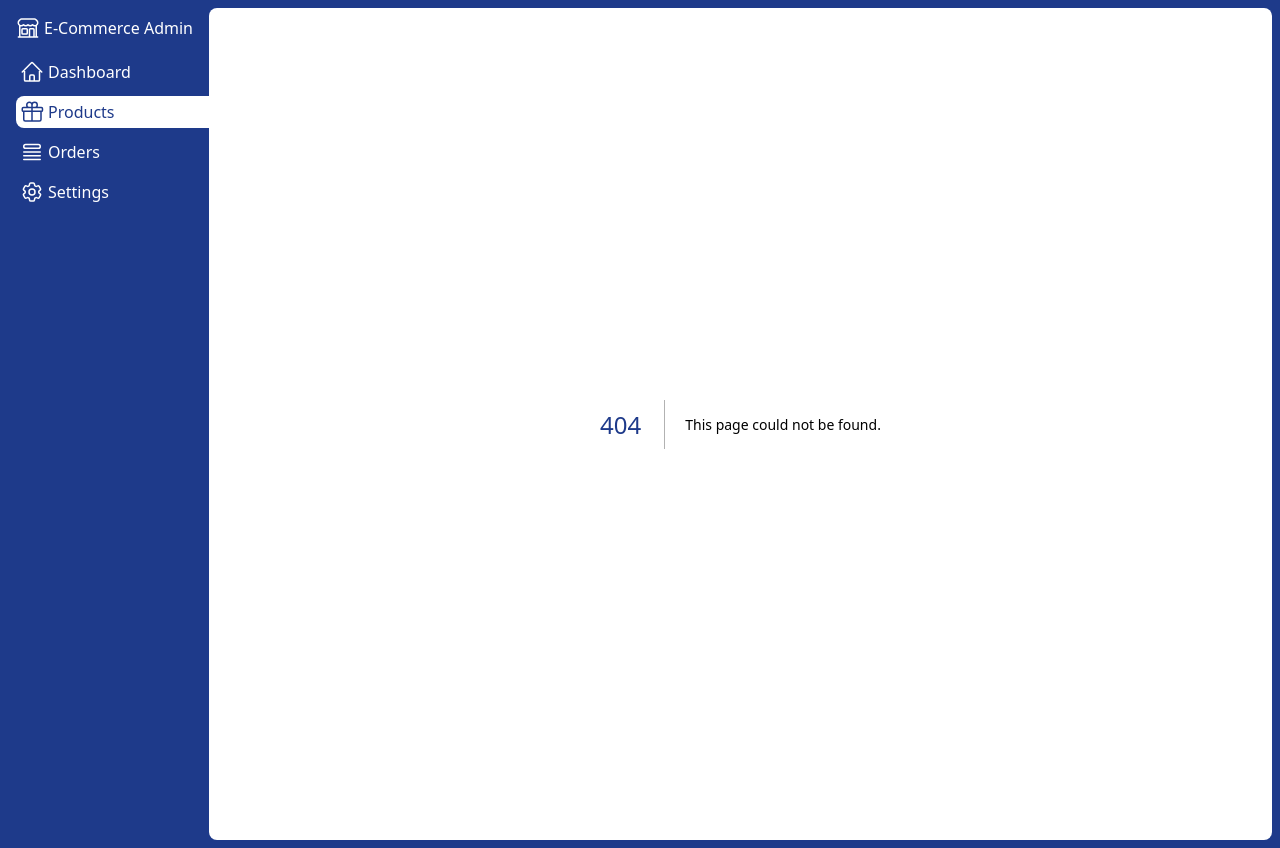
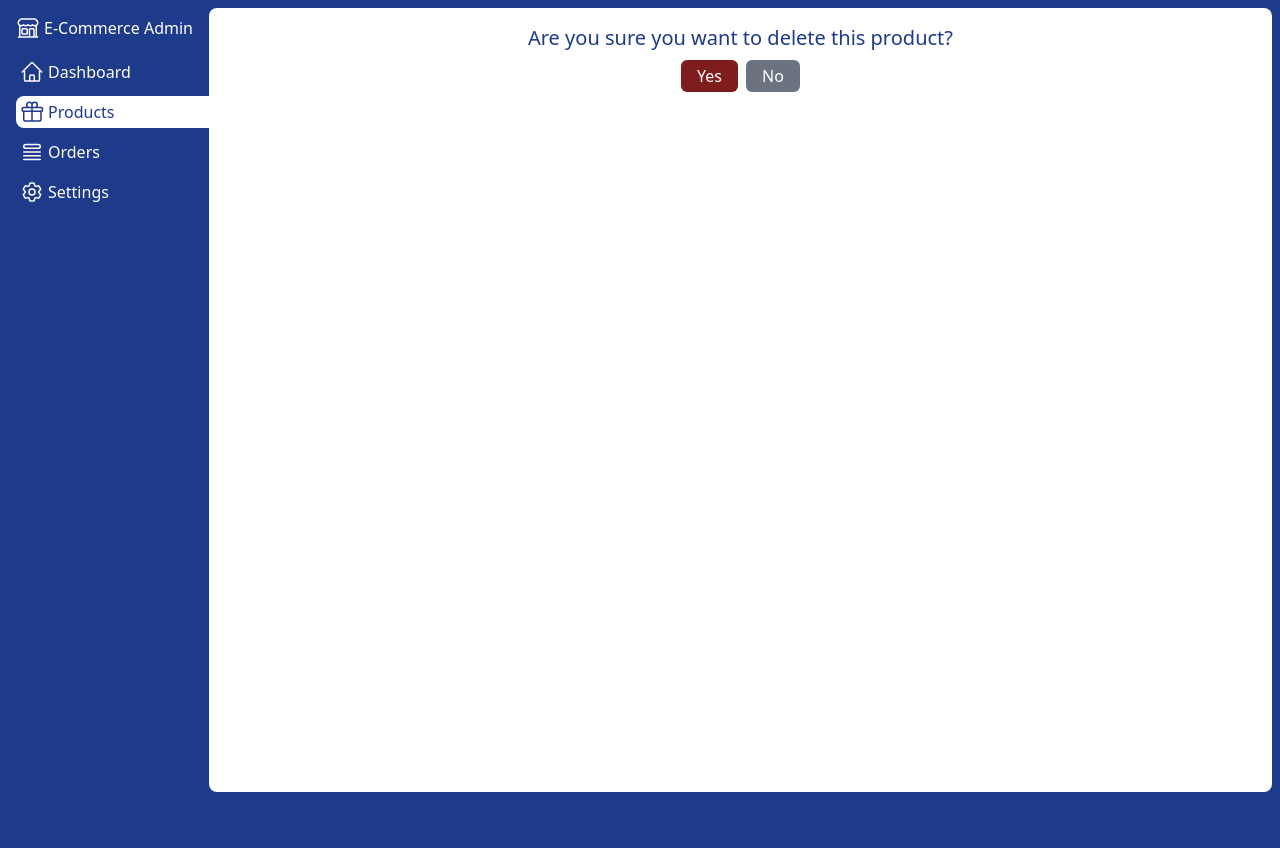
Before and after one commit to jevoncochran/ecommerce-admin, a Next.js app: page /products/delete/1 in a window 1280 px wide. Before the commit this address had no page. After the commit the page ends 800 px from the top, so only its background shows below. Built offline with nearby package versions, Linux system fonts and the light colour scheme; no server answers; the database is empty.

Commit message:
delete product

```diff
--- a/src/app/(home)/page.tsx
+++ b/src/app/(home)/page.tsx
@@ -6,8 +6,6 @@ import Image from "next/image";
 
 export default function Home() {
   const { data: session } = useSession();
-
-  console.log(session);
 
   if (!session)
     return (
--- a/src/app/api/products/[id]/route.ts
+++ b/src/app/api/products/[id]/route.ts
@@ -9,7 +9,6 @@ export async function GET(req: Request, { params }: Params) {
   const { id } = params;
   const product = await Product.findById(id);
 
-  console.log(product);
   return new Response(JSON.stringify(product), { status: 200 });
 }
 
@@ -27,3 +26,12 @@ export async function PUT(req: Request, { params }: Params) {
 
   return new Response(JSON.stringify(product), { status: 201 });
 }
+
+export async function DELETE(req: Request, { params }: Params) {
+  await mongooseConnect();
+
+  const { id } = params;
+
+  await Product.deleteOne({ _id: id });
+  return new Response(JSON.stringify(true), { status: 200 });
+}
--- a/src/app/globals.css
+++ b/src/app/globals.css
@@ -39,5 +39,18 @@ table.basic tr td {
 }
 
 table.basic button {
-  @apply bg-blue-900 text-white text-sm py-1 px-2 rounded-md inline-flex gap-1;
+  @apply bg-blue-900 text-white text-sm py-1 px-2 rounded-md inline-flex gap-1 mr-1;
 }
+
+.btn-red {
+  @apply bg-red-900 text-white;
+}
+
+.btn-default {
+  @apply bg-gray-500 text-white;
+}
+
+.btn-red,
+.btn-default {
+  @apply px-4 py-1 rounded-md;
+}
--- /dev/null
+++ b/src/app/products/delete/[id]/page.tsx
@@ -0,0 +1,59 @@
+"use client";
+
+import { useState, useEffect } from "react";
+import { useRouter } from "next/navigation";
+import { ExistingProduct, ToastType } from "@/types";
+import axios from "axios";
+import { notify } from "@/utils/notify";
+import { ToastContainer } from "react-toastify";
+
+const DeleteProductPage = ({ params }: { params: { id: string } }) => {
+  const router = useRouter();
+
+  const { id } = params;
+
+  const [product, setProduct] = useState<ExistingProduct | null>(null);
+
+  const goBack = () => {
+    router.push("/products");
+  };
+
+  const deleteProduct = async () => {
+    await axios.delete(`/api/products/${id}`);
+    notify("Prouct successfully deleted", ToastType.Success);
+    setTimeout(() => {
+      goBack();
+    }, 2000);
+  };
+
+  useEffect(() => {
+    axios
+      .get(`/api/products/${id}`)
+      .then((res) => {
+        setProduct(res.data);
+      })
+      .catch((err) => {
+        console.log(err);
+      });
+  }, []);
+
+  return (
+    <div>
+      <h1 className="text-center">
+        Are you sure you want to delete this product?
+      </h1>
+      <h2 className="text-center">{product?.name}</h2>
+      <div className="flex gap-2 justify-center">
+        <button className="btn-red" onClick={deleteProduct}>
+          Yes
+        </button>
+        <button className="btn-default" onClick={goBack}>
+          No
+        </button>
+      </div>
+      <ToastContainer />
+    </div>
+  );
+};
+
+export default DeleteProductPage;
--- a/src/app/products/edit/[id]/page.tsx
+++ b/src/app/products/edit/[id]/page.tsx
@@ -14,7 +14,6 @@ const EditProductPage = ({ params }: { params: { id: string } }) => {
     axios
       .get(`/api/products/${id}`)
       .then((res) => {
-        console.log(res.data);
         setProduct(res.data);
       })
       .catch((err) => {
--- a/src/app/products/page.tsx
+++ b/src/app/products/page.tsx
@@ -12,7 +12,6 @@ const ProductsPage = () => {
     axios
       .get("/api/products")
       .then((res) => {
-        console.log(res.data);
         setProducts(res.data);
       })
       .catch((err) => {
@@ -47,7 +46,7 @@ const ProductsPage = () => {
                       viewBox="0 0 24 24"
                       strokeWidth={1.5}
                       stroke="currentColor"
-                      className="w-3 h-3"
+                      className="w-4 h-4"
                     >
                       <path
                         strokeLinecap="round"
@@ -56,6 +55,25 @@ const ProductsPage = () => {
                       />
                     </svg>
                     Edit
+                  </button>
+                </Link>
+                <Link href={`/products/delete/${product._id}`}>
+                  <button>
+                    <svg
+                      xmlns="http://www.w3.org/2000/svg"
+                      fill="none"
+                      viewBox="0 0 24 24"
+                      strokeWidth={1.5}
+                      stroke="currentColor"
+                      className="w-4 h-4"
+                    >
+                      <path
+                        strokeLinecap="round"
+                        strokeLinejoin="round"
+                        d="M14.74 9l-.346 9m-4.788 0L9.26 9m9.968-3.21c.342.052.682.107 1.022.166m-1.022-.165L18.16 19.673a2.25 2.25 0 01-2.244 2.077H8.084a2.25 2.25 0 01-2.244-2.077L4.772 5.79m14.456 0a48.108 48.108 0 00-3.478-.397m-12 .562c.34-.059.68-.114 1.022-.165m0 0a48.11 48.11 0 013.478-.397m7.5 0v-.916c0-1.18-.91-2.164-2.09-2.201a51.964 51.964 0 00-3.32 0c-1.18.037-2.09 1.022-2.09 2.201v.916m7.5 0a48.667 48.667 0 00-7.5 0"
+                      />
+                    </svg>
+                    Delete
                   </button>
                 </Link>
               </td>
```
